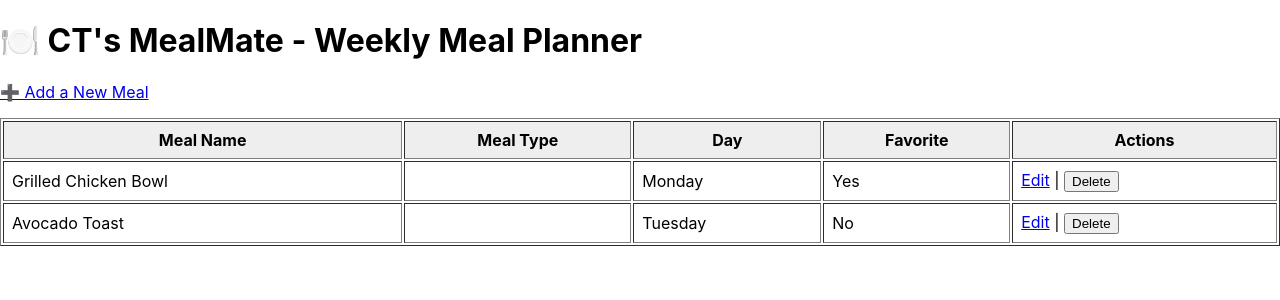
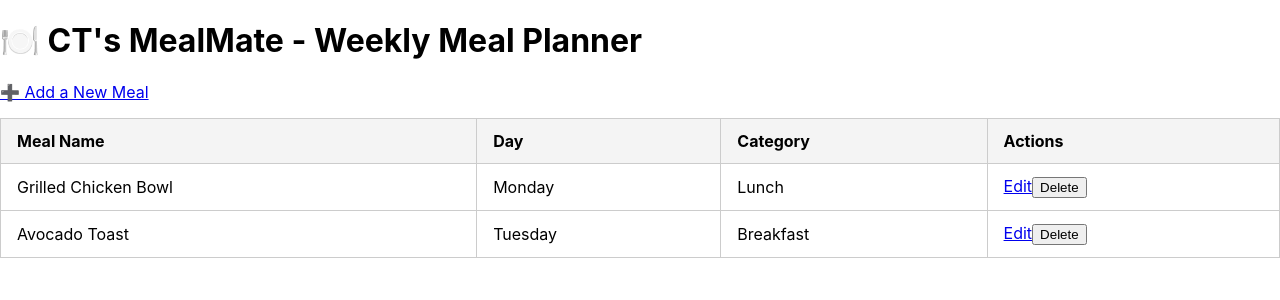
Before and after one commit to chelcietjoeng-atri/React_Training, a React (Create React App) app in the folder ct_mealmate/: page / in a window 1280 px wide. Shown: the top 300 px of the page. Built offline with nearby package versions, Linux system fonts and the light colour scheme.

Commit message:
feat(training): React Demo
Styled meal list using HTML table layout [ICTRAINING-2060]

```diff
--- a/ct_mealmate/src/App.css
+++ b/ct_mealmate/src/App.css
@@ -1,38 +1,20 @@
-.App {
-  text-align: center;
+/* App.css */
+table {
+  width: 100%;
+  border-collapse: collapse;
+  margin-top: 1rem;
 }
 
-.App-logo {
-  height: 40vmin;
-  pointer-events: none;
+th, td {
+  padding: 12px 16px;
+  border: 1px solid #ccc;
+  text-align: left;
 }
 
-@media (prefers-reduced-motion: no-preference) {
-  .App-logo {
-    animation: App-logo-spin infinite 20s linear;
-  }
+th {
+  background-color: #f4f4f4;
 }
 
-.App-header {
-  background-color: #282c34;
-  min-height: 100vh;
-  display: flex;
-  flex-direction: column;
-  align-items: center;
-  justify-content: center;
-  font-size: calc(10px + 2vmin);
-  color: white;
+tbody tr:hover {
+  background-color: #f9f9f9;
 }
-
-.App-link {
-  color: #61dafb;
-}
-
-@keyframes App-logo-spin {
-  from {
-    transform: rotate(0deg);
-  }
-  to {
-    transform: rotate(360deg);
-  }
-}
--- a/ct_mealmate/src/App.js
+++ b/ct_mealmate/src/App.js
@@ -8,6 +8,7 @@ import { MealsProvider } from './context/MealsContext'; // Make sure the path is
 import HomePage from './pages/HomePage';
 import AddMealPage from './pages/AddMealPage';
 import EditMealPage from './pages/EditMealPage';
+import './App.css';
 
 function App() {
   return (
--- a/ct_mealmate/src/components/MealList.js
+++ b/ct_mealmate/src/components/MealList.js
@@ -1,89 +1,44 @@
 // MealList.js
 // Displays a table of meals using React Table
 
+// MealList.js
 import React from 'react';
-import { useTable } from 'react-table';
 import { Link } from 'react-router-dom';
 
 function MealList({ meals, onDelete }) {
-  const data = React.useMemo(() => meals, [meals]);
-
-  const columns = React.useMemo(
-    () => [
-      {
-        Header: "Meal Name",
-        accessor: "name",
-      },
-      {
-        Header: "Meal Type",
-        accessor: "type",
-      },
-      {
-        Header: "Day",
-        accessor: "day",
-      },
-      {
-        Header: "Favorite",
-        accessor: (row) => (row.favorite ? "Yes" : "No"),
-      },
-      {
-        Header: "Actions",
-        Cell: ({ row }) => (
-          <div>
-            <Link to={`/edit-meal/${row.original.id}`}>Edit</Link>
-            {" | "}
-            <button onClick={() => onDelete(row.original.id)}>
-              Delete
-            </button>
-          </div>
-        ),
-      },
-    ],
-    [onDelete]
-  );
-
-  const tableInstance = useTable({ columns, data });
-
-  const {
-    getTableProps,
-    getTableBodyProps,
-    headerGroups,
-    rows,
-    prepareRow,
-  } = tableInstance;
+  if (meals.length === 0) {
+    return <p className="mt-4 text-gray-600">No meals added yet.</p>;
+  }
 
   return (
-    <table {...getTableProps()} border="1" style={{ width: '100%', marginTop: '1rem' }}>
-      <thead>
-        {headerGroups.map((headerGroup) => (
-          <tr {...headerGroup.getHeaderGroupProps()} style={{ backgroundColor: '#eee' }}>
-            {headerGroup.headers.map((column) => (
-              <th {...column.getHeaderProps()} style={{ padding: '0.5rem' }}>
-                {column.render('Header')}
-              </th>
-            ))}
+    <table className="min-w-full table-auto border-collapse border border-gray-300 mt-4">
+      <thead className="bg-gray-100">
+        <tr>
+          <th className="border border-gray-300 px-4 py-2">Meal Name</th>
+          <th className="border border-gray-300 px-4 py-2">Day</th>
+          <th className="border border-gray-300 px-4 py-2">Category</th>
+          <th className="border border-gray-300 px-4 py-2">Actions</th>
+        </tr>
+      </thead>
+      <tbody>
+        {meals.map((meal) => (
+          <tr key={meal.id}>
+            <td className="border px-4 py-2">{meal.name}</td>
+            <td className="border px-4 py-2">{meal.day}</td>
+            <td className="border px-4 py-2">{meal.category}</td>
+            <td className="border px-4 py-2">
+              <Link to={`/edit-meal/${meal.id}`} className="text-blue-600 hover:underline mr-4">
+                Edit
+              </Link>
+              <button
+                onClick={() => onDelete(meal.id)}
+                className="text-red-600 hover:underline"
+              >
+                Delete
+              </button>
+            </td>
           </tr>
         ))}
-      </thead>
-      <tbody {...getTableBodyProps()}>
-        {rows.length === 0 ? (
-          <tr>
-            <td colSpan={5}>No meals found.</td>
-          </tr>
-        ) : (
-          rows.map((row) => {
-            prepareRow(row);
-            return (
-              <tr {...row.getRowProps()}>
-                {row.cells.map((cell) => (
-                  <td {...cell.getCellProps()} style={{ padding: '0.5rem' }}>
-                    {cell.render('Cell')}
-                  </td>
-                ))}
-              </tr>
-            );
-          })
-        )}
       </tbody>
     </table>
   );
--- a/ct_mealmate/src/pages/HomePage.js
+++ b/ct_mealmate/src/pages/HomePage.js
@@ -3,20 +3,59 @@
 
 import React from 'react';
 import { Link } from 'react-router-dom';
-import MealList from '../components/MealList';  // Assuming this component displays the list of meals
-import { useMeals } from '../context/MealsContext';  // Ensure this is the correct path to the MealsContext
+import { useMeals } from '../context/MealsContext';
+import MealList from '../components/MealList';
+
 
 function HomePage() {
-  const { meals, deleteMeal } = useMeals();  // Using context here
+  const { meals, deleteMeal } = useMeals();
+  <MealList meals={meals} onDelete={deleteMeal} />
 
   return (
-    <div>
-      <h1>🍽️ CT's MealMate - Weekly Meal Planner</h1>
+    <div className="p-4">
+      <h1 className="text-2xl font-bold mb-4">🍽️ CT's MealMate - Weekly Meal Planner</h1>
 
-      <Link to="/add-meal">➕ Add a New Meal</Link>
+      <Link to="/add-meal" className="text-green-600 hover:underline">
+        ➕ Add a New Meal
+      </Link>
 
-      {/* Pass real state + delete action */}
-      <MealList meals={meals} onDelete={deleteMeal} />
+      {meals.length > 0 ? (
+        <table className="min-w-full table-auto border-collapse border border-gray-300 mt-4">
+          <thead className="bg-gray-100">
+            <tr>
+              <th className="border border-gray-300 px-4 py-2">Meal Name</th>
+              <th className="border border-gray-300 px-4 py-2">Day</th>
+              <th className="border border-gray-300 px-4 py-2">Category</th>
+              <th className="border border-gray-300 px-4 py-2">Actions</th>
+            </tr>
+          </thead>
+          <tbody>
+            {meals.map((meal) => (
+              <tr key={meal.id}>
+                <td className="border px-4 py-2">{meal.name}</td>
+                <td className="border px-4 py-2">{meal.day}</td>
+                <td className="border px-4 py-2">{meal.category}</td>
+                <td className="border px-4 py-2">
+                  <Link
+                    to={`/edit-meal/${meal.id}`}
+                    className="text-blue-600 hover:underline mr-4"
+                  >
+                    Edit
+                  </Link>
+                  <button
+                    onClick={() => deleteMeal(meal.id)}
+                    className="text-red-600 hover:underline"
+                  >
+                    Delete
+                  </button>
+                </td>
+              </tr>
+            ))}
+          </tbody>
+        </table>
+      ) : (
+        <p className="mt-4 text-gray-600">No meals planned yet. Start by adding one!</p>
+      )}
     </div>
   );
 }
```
